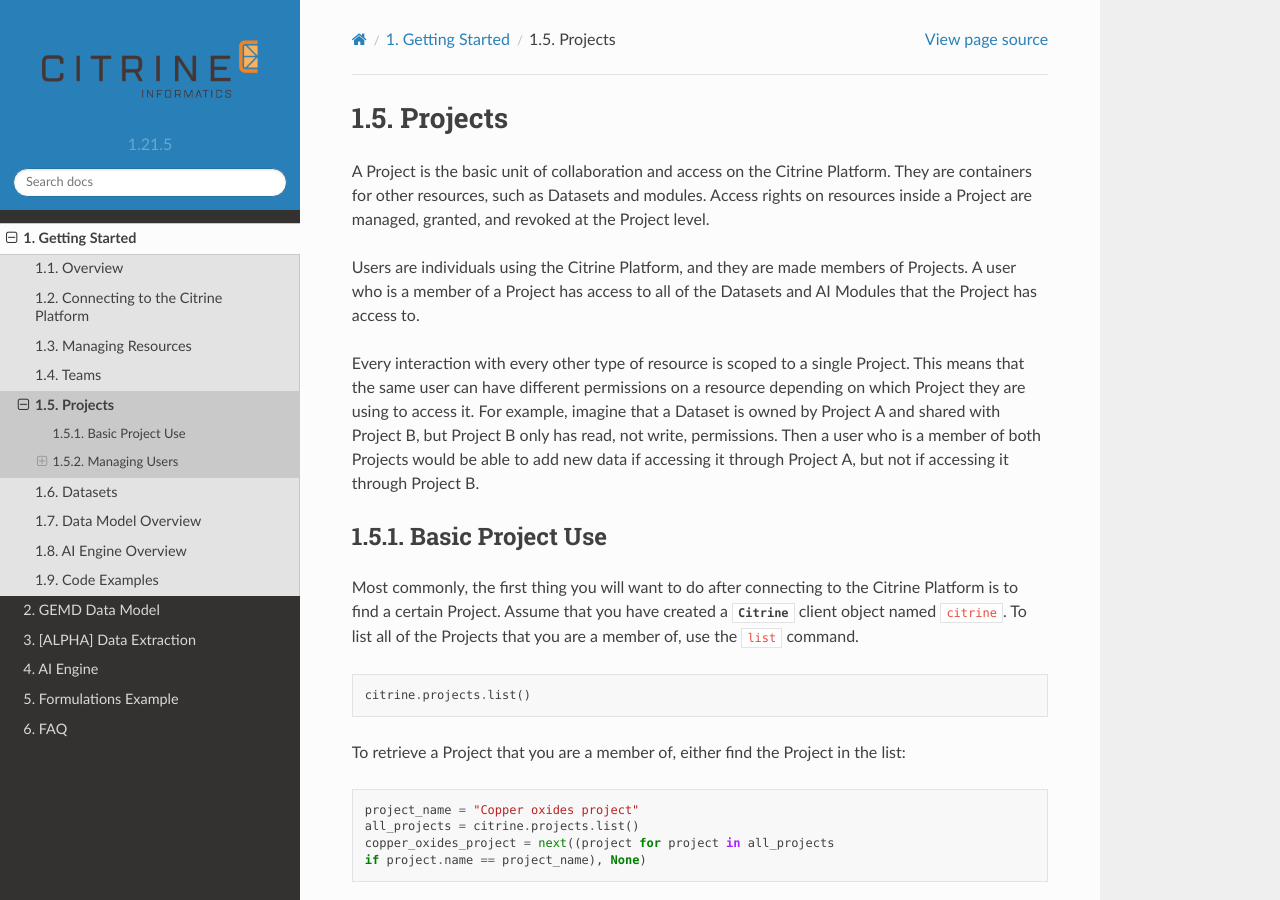
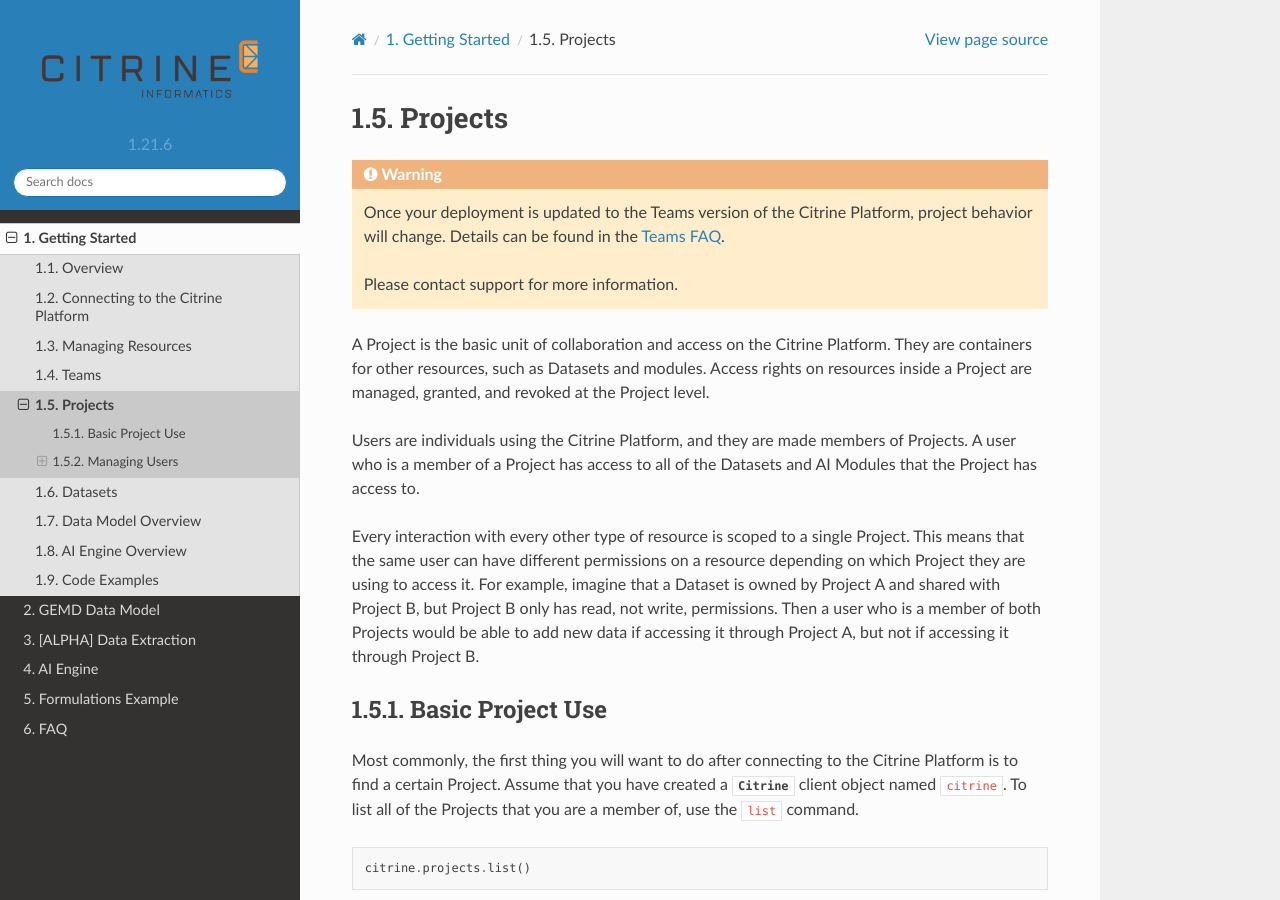
Before and after one commit to CitrineInformatics/citrine-python, a Sphinx documentation site: the page built from docs/source/getting_started/projects.rst, in a window 1280 px wide and 900 px high. Built offline with Sphinx 7.4.7 and the Read the Docs theme 2.0.0, drawn with Linux system fonts in a browser that asks for light colours.

Commit message:
Add warning to project page about Teams.

```diff
--- a/docs/source/getting_started/projects.rst
+++ b/docs/source/getting_started/projects.rst
@@ -1,6 +1,12 @@
 ========
 Projects
 ========
+
+.. warning::
+    Once your deployment is updated to the Teams version of the Citrine Platform, project behavior
+    will change. Details can be found in the :doc:`Teams FAQ <../FAQ/team_management_migration>`.
+
+    Please contact support for more information.
 
 A Project is the basic unit of collaboration and access on the Citrine Platform.
 They are containers for other resources, such as Datasets and modules.
--- a/src/citrine/__version__.py
+++ b/src/citrine/__version__.py
@@ -1 +1 @@
-__version__ = '1.21.5'
+__version__ = '1.21.6'
```
